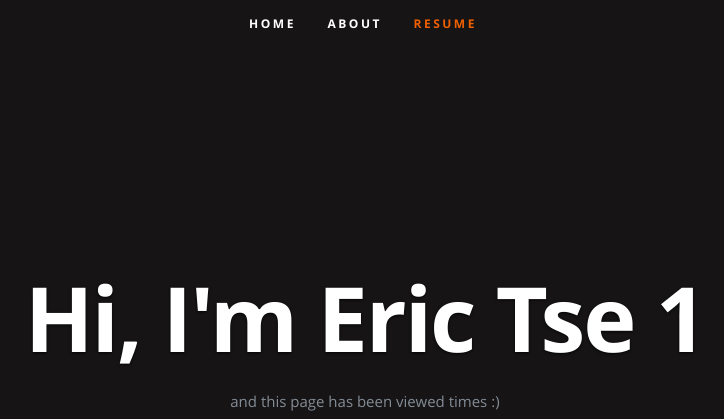
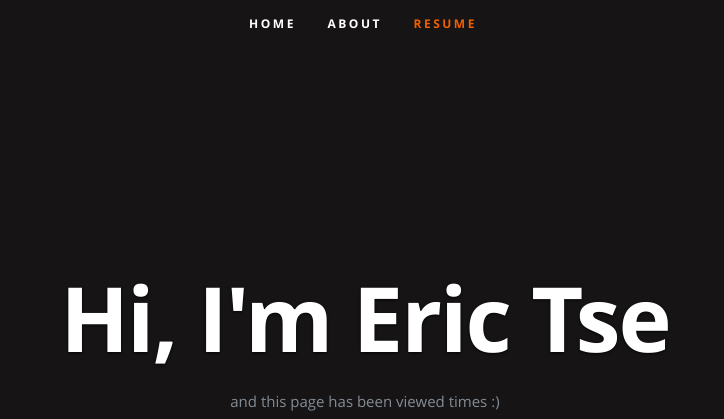
Before and after one commit to extse/Azure-Resume, a plain HTML site: page frontend/index.html in a window 1280 px wide. Shown: the top 419 px of the page, without its empty margins (277-1001 px from the left). Drawn offline with nearby package versions, Linux system fonts and the light colour scheme; no server answers.

Commit message:
update to html

```diff
--- a/frontend/index.html
+++ b/frontend/index.html
@@ -54,7 +54,7 @@
 
       <div class="row banner">
          <div class="banner-text">
-            <h1 class="responsive-headline">Hi, I'm Eric Tse 1</h1>
+            <h1 class="responsive-headline">Hi, I'm Eric Tse</h1>
 
             <p>and this page has been viewed <a id="counter"></a> times :) </p>
             <ul class="social">
```
